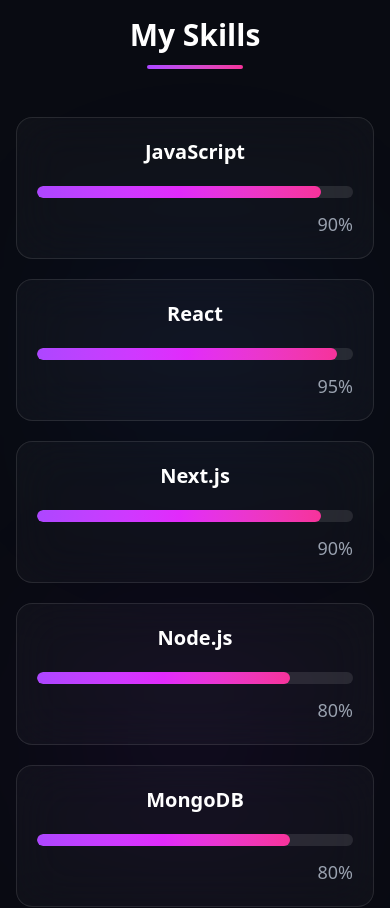
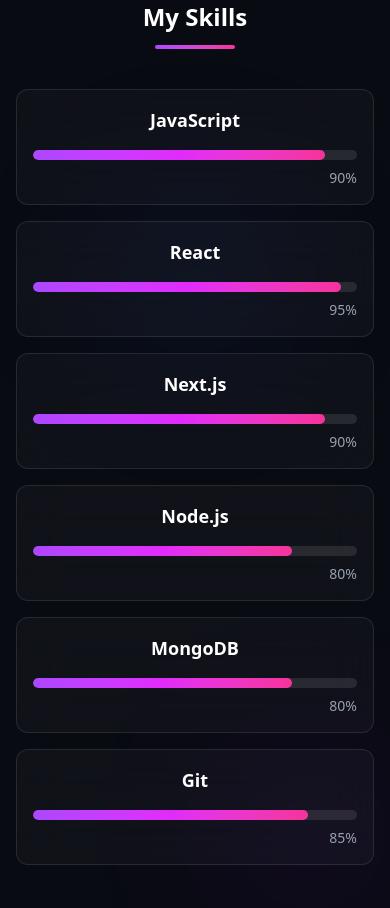
Before and after one commit to pallavi-de/portfolio, a Next.js app: page / in a window 390 px wide. Shown: the part 3160-4068 px from the top of the page. Built offline with nearby package versions, Linux system fonts and the light colour scheme.

Commit message:
check it

```diff
--- a/components/Skills.jsx
+++ b/components/Skills.jsx
@@ -15,58 +15,58 @@
   return (
     <section
       id="skills"
-      className="relative overflow-hidden bg-[#090b12] py-16 md:py-24"
+      className="relative overflow-hidden bg-[#090b12] py-12 sm:py-16 md:py-24"
     >
-      {/* Background Glow (reduced for mobile) */}
-      <div className="absolute left-1/4 top-1/4 h-52 w-52 md:h-96 md:w-96 rounded-full bg-blue-600/10 blur-[100px] md:blur-[150px]" />
-      <div className="absolute right-1/4 bottom-1/4 h-52 w-52 md:h-96 md:w-96 rounded-full bg-purple-600/10 blur-[100px] md:blur-[150px]" />
+      {/* Softer background glow for mobile */}
+      <div className="absolute left-1/2 top-1/4 -translate-x-1/2 h-40 w-40 sm:h-64 sm:w-64 md:h-96 md:w-96 rounded-full bg-blue-600/10 blur-[80px] md:blur-[150px]" />
+      <div className="absolute right-0 bottom-0 h-40 w-40 sm:h-64 sm:w-64 md:h-96 md:w-96 rounded-full bg-purple-600/10 blur-[80px] md:blur-[150px]" />
 
       <div className="relative z-10 mx-auto max-w-7xl px-4 sm:px-6 lg:px-12">
 
         {/* Heading */}
         <motion.div
-          initial={{ opacity: 0, y: 40 }}
+          initial={{ opacity: 0, y: 30 }}
           whileInView={{ opacity: 1, y: 0 }}
-          viewport={{ once: true }}
-          className="mb-12 md:mb-20 text-center"
+          viewport={{ once: true, margin: "-50px" }}
+          className="mb-10 sm:mb-14 md:mb-20 text-center"
         >
-          <h2 className="text-3xl sm:text-4xl md:text-5xl lg:text-6xl font-bold text-white">
+          <h2 className="text-2xl sm:text-4xl md:text-5xl lg:text-6xl font-bold text-white">
             My Skills
           </h2>
 
-          <div className="mx-auto mt-3 md:mt-4 h-1 w-24 md:w-32 rounded-full bg-gradient-to-r from-purple-500 to-pink-500" />
+          <div className="mx-auto mt-3 h-1 w-20 sm:w-28 md:w-32 rounded-full bg-gradient-to-r from-purple-500 to-pink-500" />
         </motion.div>
 
         {/* Skills Grid */}
-        <div className="grid gap-5 sm:gap-6 md:gap-8 grid-cols-1 sm:grid-cols-2 xl:grid-cols-4">
+        <div className="grid gap-4 sm:gap-6 md:gap-8 grid-cols-1 sm:grid-cols-2 lg:grid-cols-3 xl:grid-cols-4">
           {skills.map((skill, index) => (
             <motion.div
               key={skill.name}
-              initial={{ opacity: 0, y: 60 }}
+              initial={{ opacity: 0, y: 40 }}
               whileInView={{ opacity: 1, y: 0 }}
               transition={{
-                duration: 0.5,
-                delay: index * 0.05,
+                duration: 0.4,
+                delay: index * 0.03,
               }}
-              viewport={{ once: true }}
+              viewport={{ once: true, margin: "-30px" }}
               whileHover={{
-                y: -6,
-                scale: 1.02,
+                y: 0, // disable lift on mobile-like devices
+                scale: 1.01,
               }}
-              className="rounded-2xl md:rounded-3xl border border-white/10 bg-white/[0.03] p-5 sm:p-6 md:p-8 backdrop-blur-xl"
+              className="rounded-xl sm:rounded-2xl md:rounded-3xl border border-white/10 bg-white/[0.03] p-4 sm:p-6 md:p-8 backdrop-blur-xl"
             >
-              <h3 className="mb-5 md:mb-8 text-center text-xl sm:text-2xl md:text-3xl font-semibold text-white">
+              <h3 className="mb-4 sm:mb-6 text-center text-lg sm:text-2xl md:text-3xl font-semibold text-white">
                 {skill.name}
               </h3>
 
-              <div className="mb-3 md:mb-4 h-3 md:h-4 overflow-hidden rounded-full bg-white/10">
+              <div className="mb-2 sm:mb-3 h-2.5 sm:h-3 md:h-4 overflow-hidden rounded-full bg-white/10">
                 <motion.div
                   initial={{ width: 0 }}
                   whileInView={{
                     width: `${skill.percentage}%`,
                   }}
                   transition={{
-                    duration: 1.5,
+                    duration: 1.2,
                     ease: "easeOut",
                   }}
                   viewport={{ once: true }}
@@ -74,7 +74,7 @@
                 />
               </div>
 
-              <div className="text-right text-lg sm:text-xl md:text-2xl font-medium text-gray-400">
+              <div className="text-right text-sm sm:text-lg md:text-xl font-medium text-gray-400">
                 {skill.percentage}%
               </div>
             </motion.div>
```
